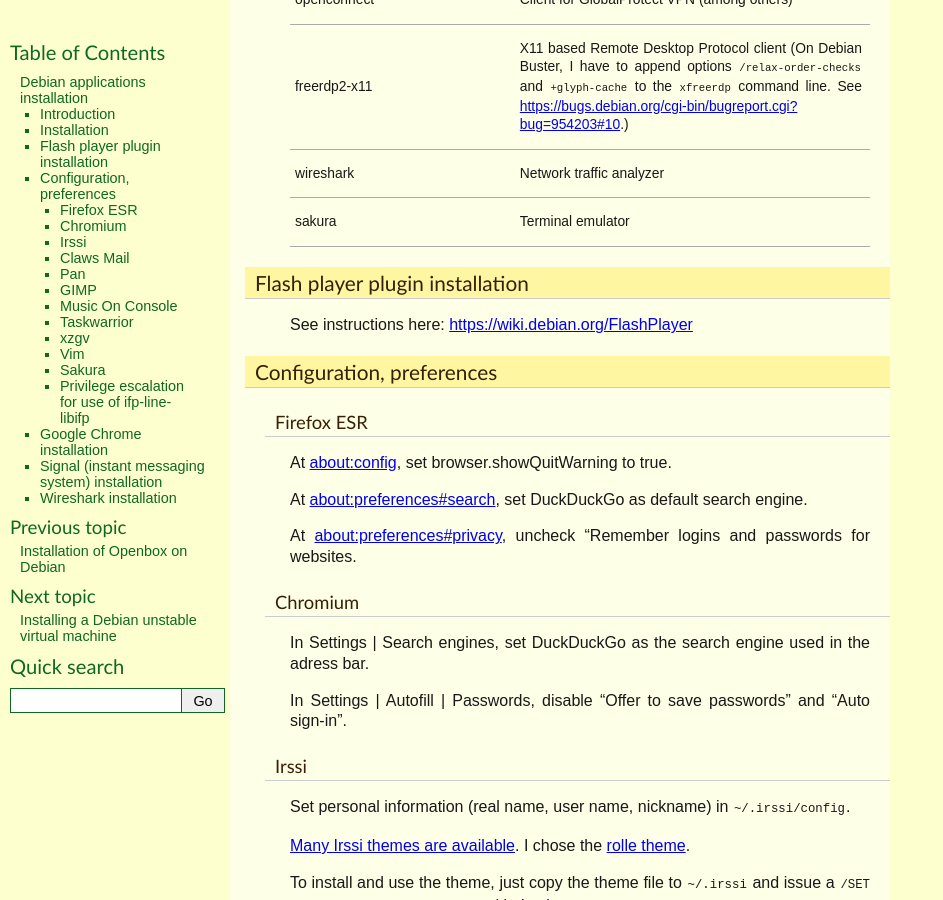
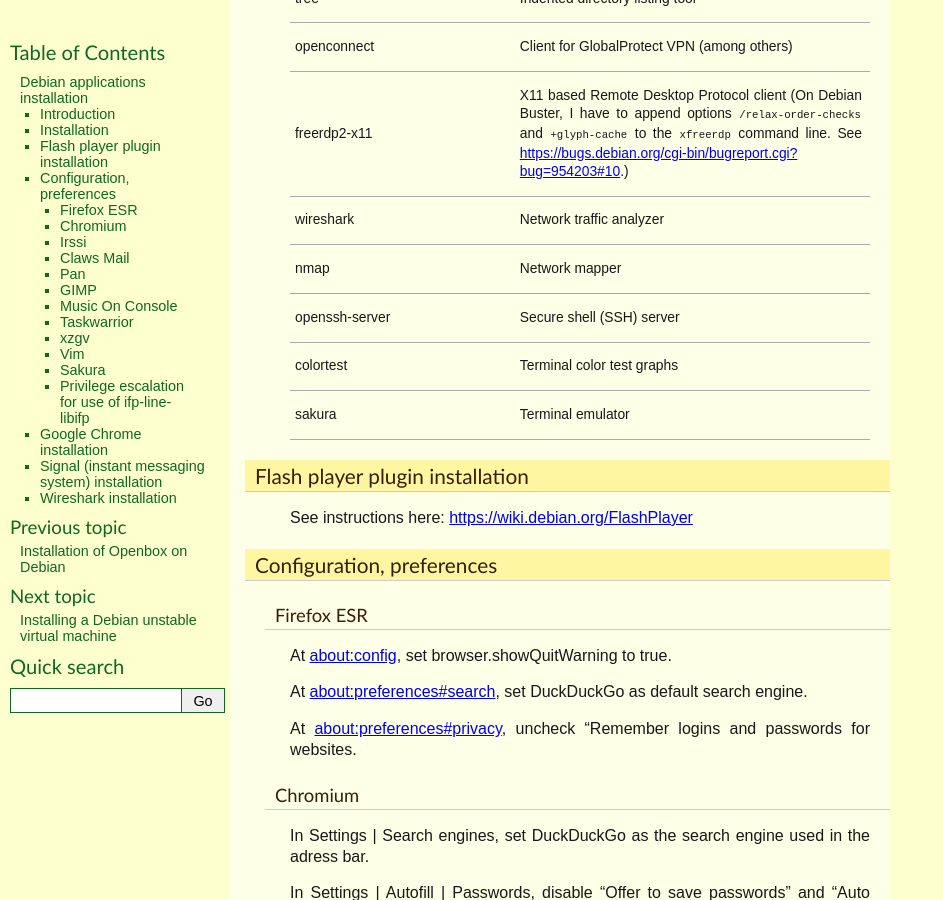
Before and after one commit to thierr26/thierr26_personal_notes_sphinx_sources, a Sphinx documentation site: the page built from source/debian_apps_install.rst, in a window 1280 px wide and 900 px high, scrolled down 4853 px. Shown: the whole window, without its empty margins (0-943 px from the left). Built offline with Sphinx 7.4.7, drawn with Linux system fonts in a browser that asks for light colours; some of the changed text lies outside the part shown.

Commit message:
Add nmap, openssh-server and colortest

```diff
--- a/source/debian_apps_install.rst
+++ b/source/debian_apps_install.rst
@@ -88,6 +88,9 @@
       openconnect \
       freerdp2-x11 \
       wireshark \
+      nmap \
+      openssh-server \
+      colortest \
       sakura # As root.
 
 .. list-table::
@@ -214,6 +217,12 @@
       https://bugs.debian.org/cgi-bin/bugreport.cgi?bug=954203#10.)
   * - wireshark
     - Network traffic analyzer
+  * - nmap
+    - Network mapper
+  * - openssh-server
+    - Secure shell (SSH) server
+  * - colortest
+    - Terminal color test graphs
   * - sakura
     - Terminal emulator
 
```
